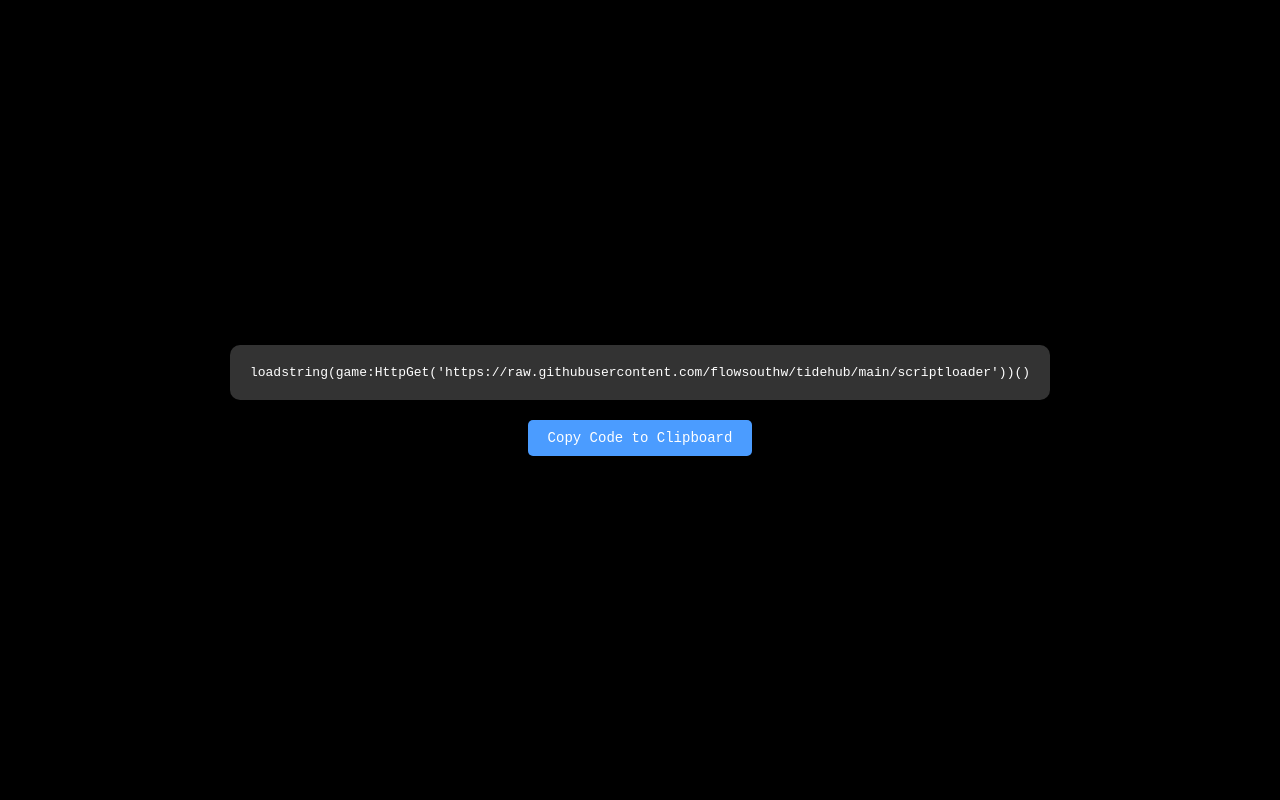
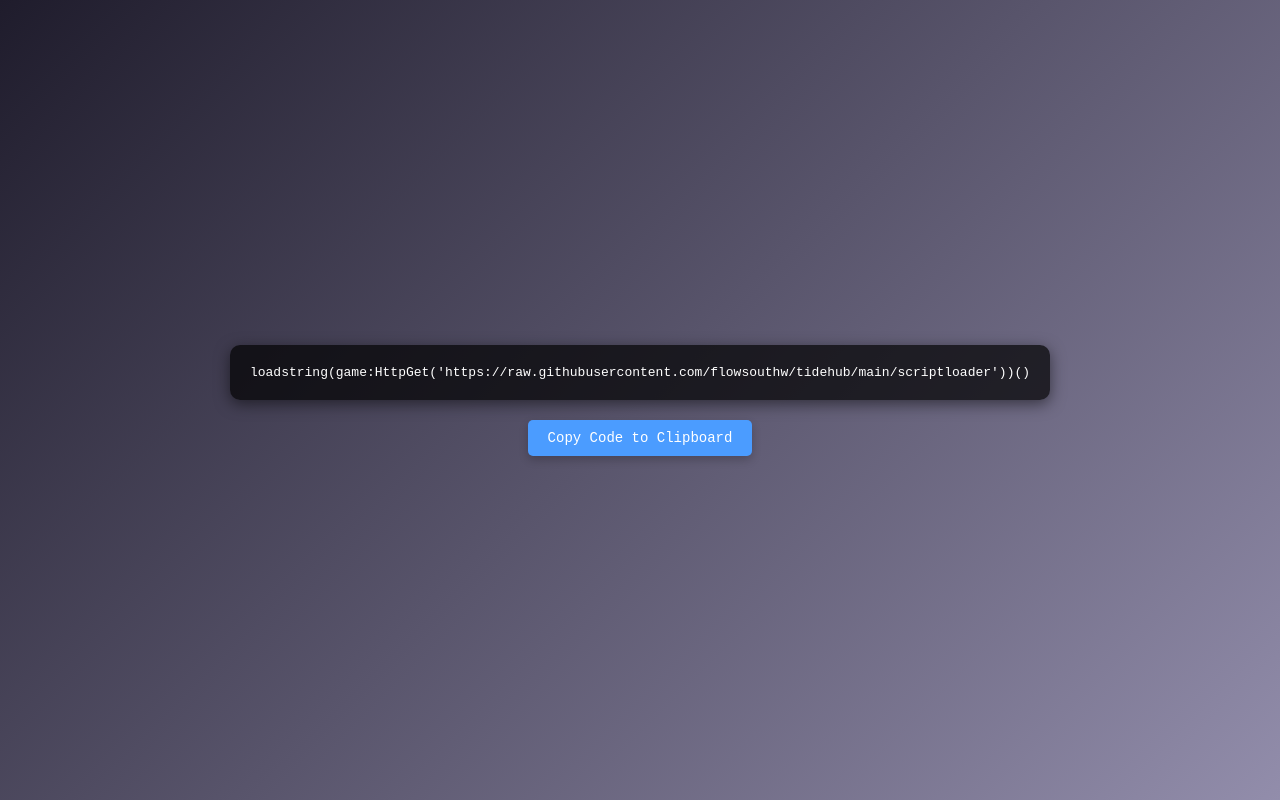
Before and after one commit to betrixgg/betrix.github.io, a plain HTML site: page index.html in a window 1280 px wide. Drawn offline with Linux system fonts and the light colour scheme.

Commit message:
Update index.html

```diff
--- a/index.html
+++ b/index.html
@@ -6,7 +6,7 @@
     <title>Code Display</title>
     <style>
         body {
-            background-color: black;
+            background: linear-gradient(135deg, #1f1c2c, #928DAB);
             color: white;
             font-family: monospace;
             display: flex;
@@ -15,13 +15,15 @@
             height: 100vh;
             margin: 0;
             flex-direction: column;
+            overflow: hidden;
         }
         .code-container {
-            background-color: #333;
+            background-color: rgba(0, 0, 0, 0.7);
             padding: 20px;
             border-radius: 10px;
             text-align: center;
             margin-bottom: 20px;
+            box-shadow: 0 4px 15px rgba(0, 0, 0, 0.5);
         }
         button {
             padding: 10px 20px;
@@ -32,10 +34,12 @@
             border: none;
             border-radius: 5px;
             cursor: pointer;
-            transition: background-color 0.3s;
+            transition: background-color 0.3s, transform 0.2s;
+            box-shadow: 0 4px 10px rgba(0, 0, 0, 0.2);
         }
         button:hover {
             background-color: #357ab8;
+            transform: scale(1.05);
         }
         button:active {
             background-color: #285a8a;
```
